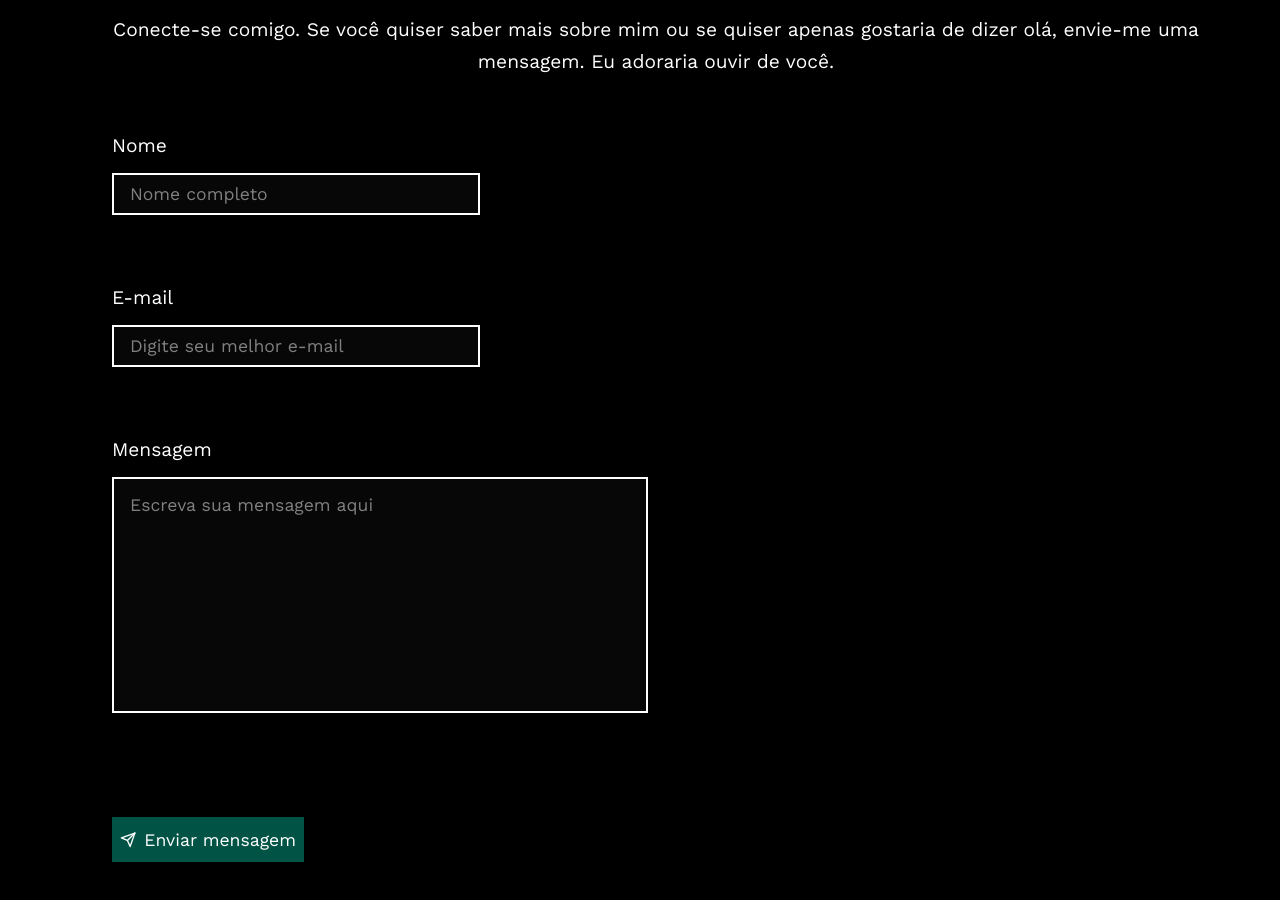
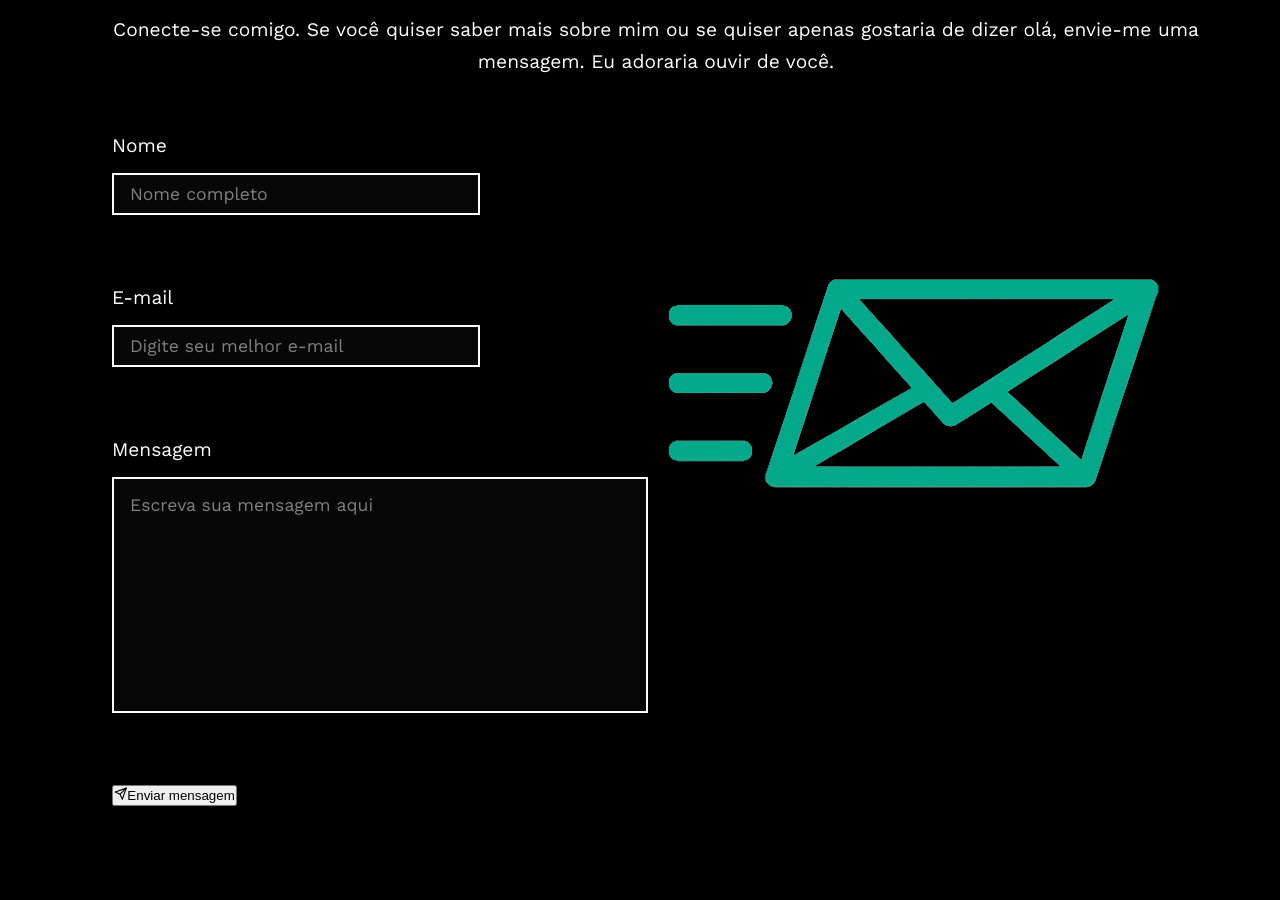
Before and after one commit to 1995william/portfolio, a React (Vite) app: page / in a window 1280 px wide. Shown: the part 3300-4200 px from the top of the page. Built offline with nearby package versions, Linux system fonts and the light colour scheme.

Commit message:
estilizando icones de redes sociais

```diff
--- a/src/Components/Contato/Contato.module.scss
+++ b/src/Components/Contato/Contato.module.scss
@@ -62,7 +62,7 @@
       }
       .campoInvalido {
         border: 2px rgb(255, 60, 60) solid;
-        &:focus{
+        &:focus {
           border: 2px rgb(255, 60, 60) solid;
         }
       }
@@ -78,34 +78,29 @@
         color: #02a88a;
         min-height: 1.5rem;
       }
+    }
+  }
+  .container__email_redeSociais {
+    display: flex;
+    flex-direction: column;
+    align-items: center;
 
+    .container__emailLogo {
+      display: none;
     }
-    .container__botao {
-      margin-top: 2rem;
-
-      button {
+    p {
+      color: #ffff;
+      font-weight: bold;
+    }
+    .container__redeSociais {
+      div {
         display: flex;
-        gap: 0.5rem;
-        align-items: center;
-        width: 12rem;
-        height: 2.8rem;
-        padding: 0 0.5rem;
-        background-color: rgba(2, 168, 138, 0.5);
-        font-family: "Work Sans", sans-serif;
-        font-size: 1.1rem;
+        gap: 1.2rem;
+        a {
           color: #ffff;
-        border: none;
-        white-space: nowrap;
-        cursor: pointer;
-
-        &:hover {
-          background-color: #02a88a;
         }
       }
     }
-  }
-  .container__emailLogo {
-    display: none;
   }
 }
 @media (min-width: 768px) {
@@ -129,12 +124,17 @@
     .formulario {
       max-width: 40rem;
     }
+    .container__email_redeSociais {
+      p {
+        font-size: 1.5rem;
+      }
       .container__emailLogo {
         display: flex;
         justify-self: center;
         align-items: center;
         img {
           height: 250px;
+        }
       }
     }
   }
```
Lines whose indentation alone changed are shown as unchanged.
